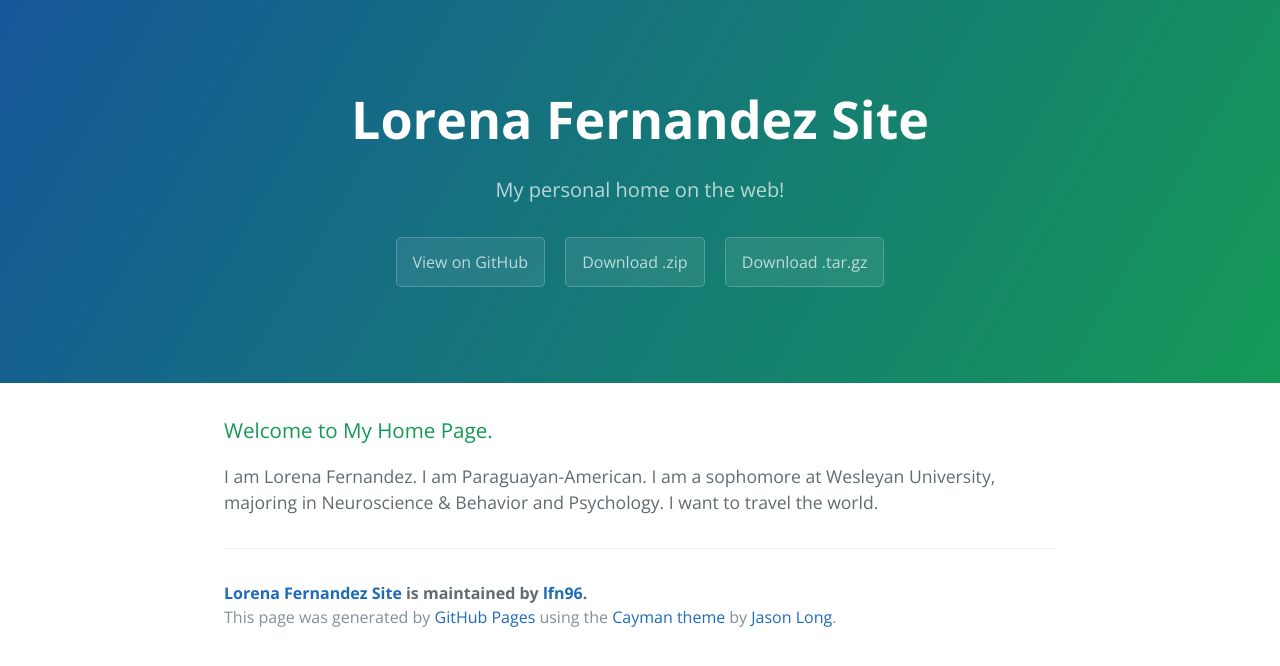
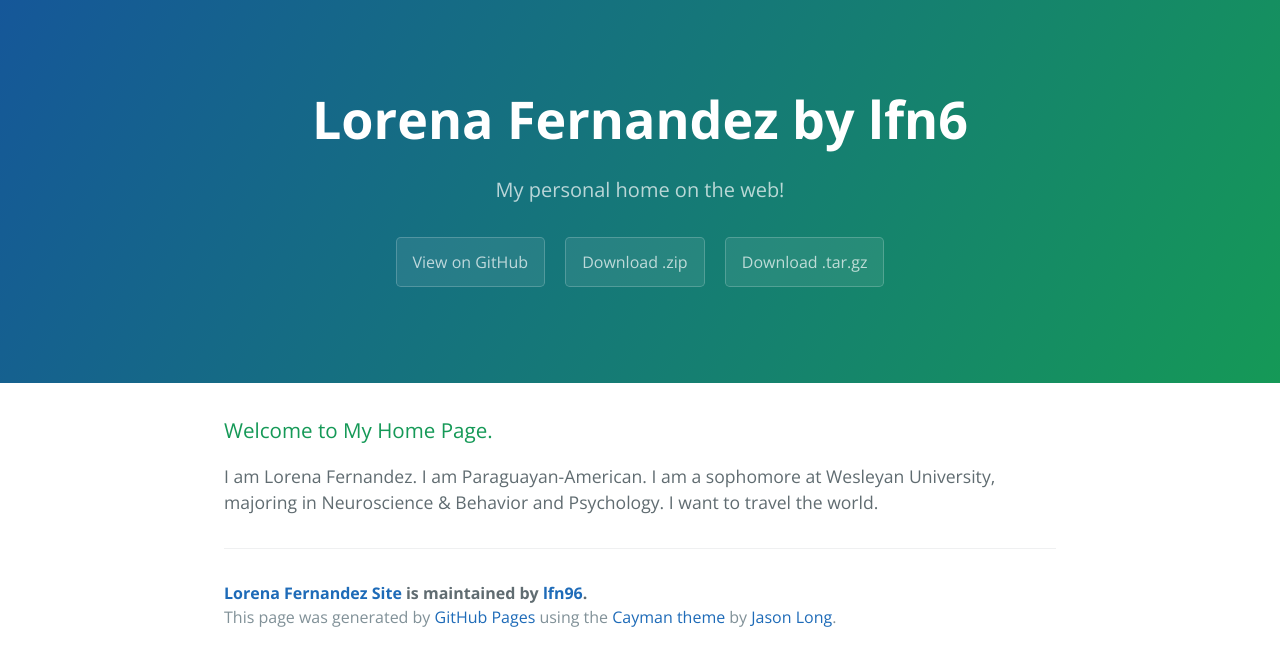
Before and after one commit to lfn96/lorena.github.io, a plain HTML site: page index.html in a window 1280 px wide. Drawn offline with nearby package versions, Linux system fonts and the light colour scheme.

Commit message:
changed title
changed title

```diff
--- a/index.html
+++ b/index.html
@@ -11,7 +11,7 @@
   </head>
   <body>
     <section class="page-header">
-      <h1 class="project-name">Lorena Fernandez Site</h1>
+      <h1 class="project-name">Lorena Fernandez by lfn6</h1>
       <h2 class="project-tagline">My personal home on the web!</h2>
       <a href="https://github.com/lfn96/lorena.github.io" class="btn">View on GitHub</a>
       <a href="https://github.com/lfn96/lorena.github.io/zipball/master" class="btn">Download .zip</a>
```
